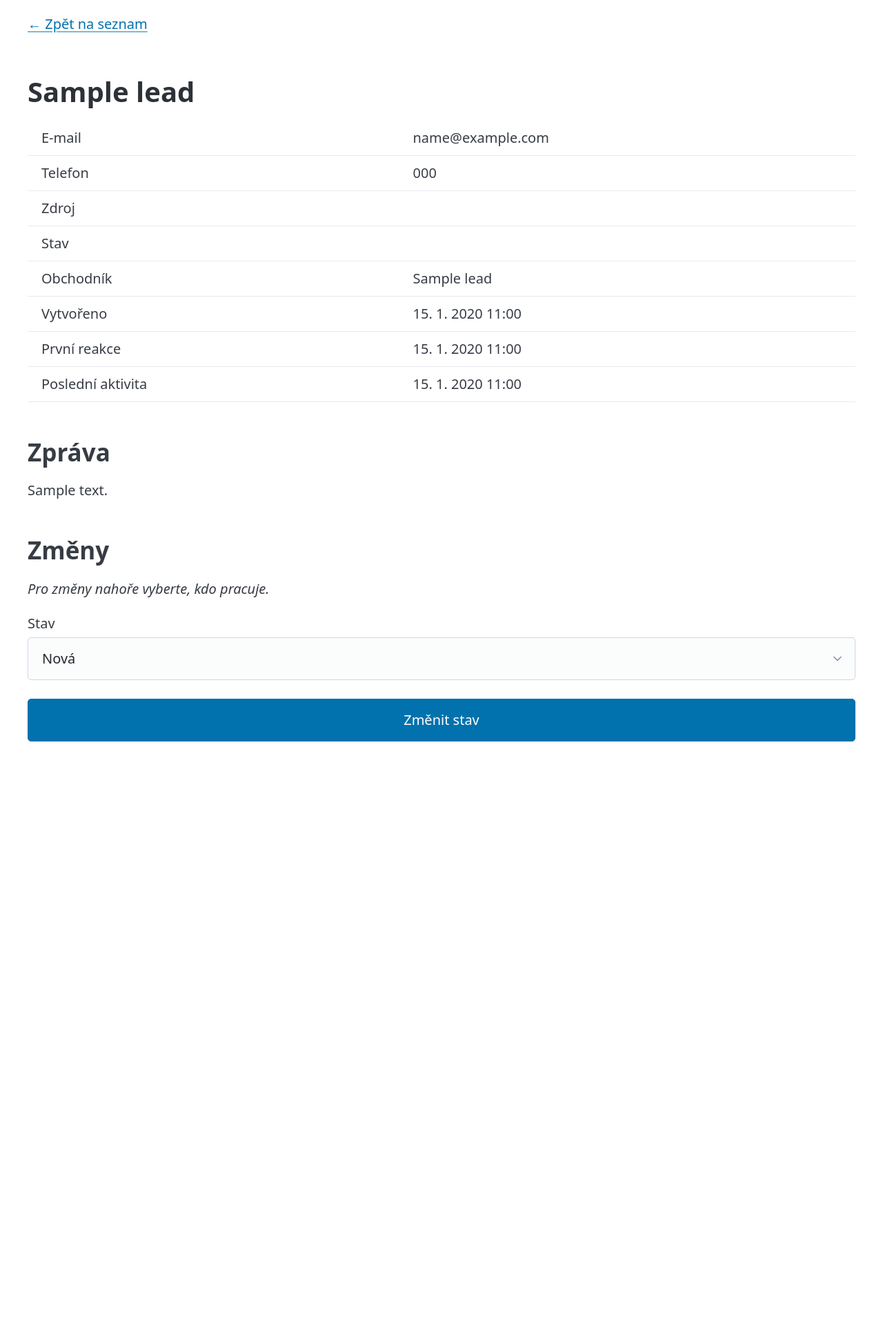
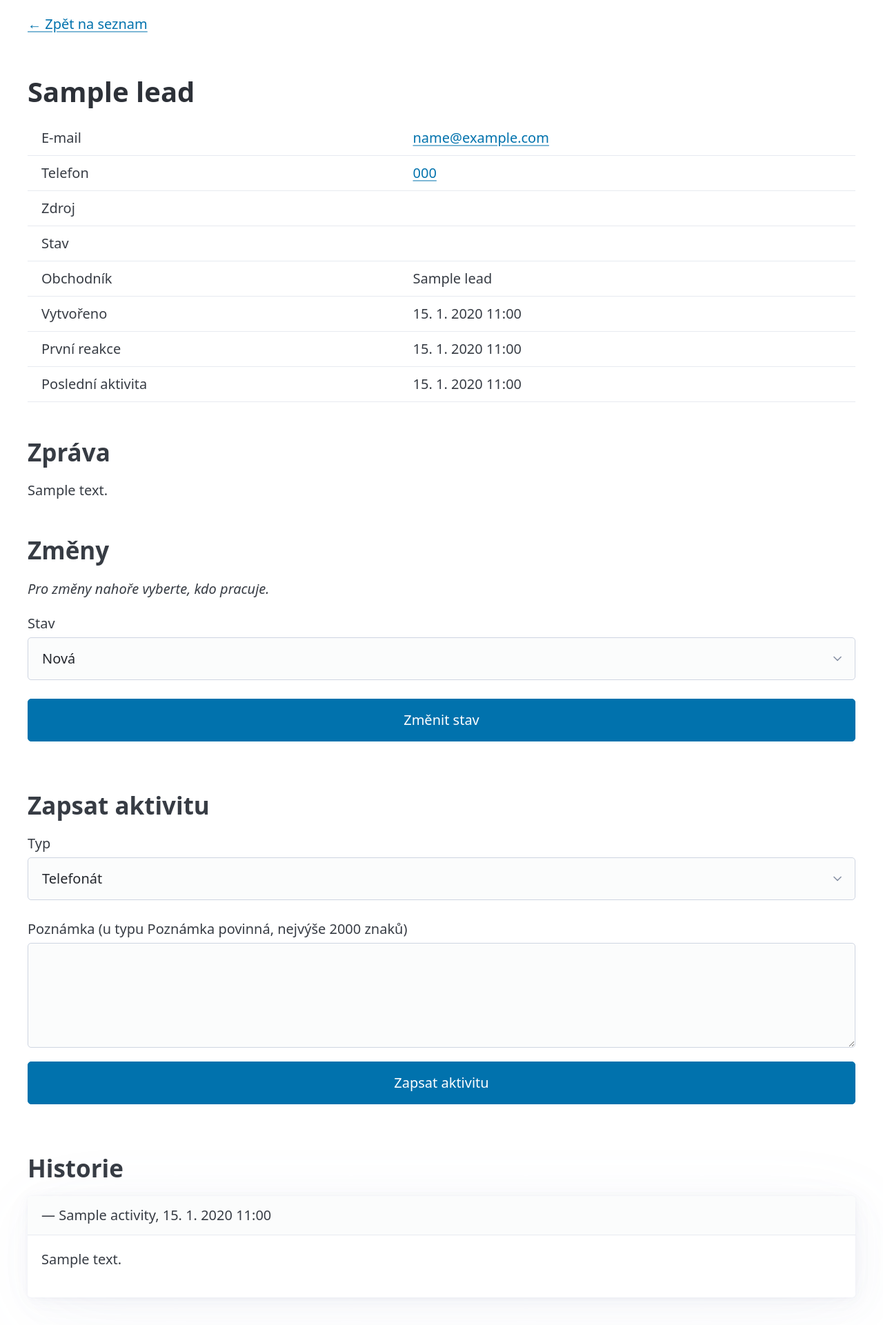
Before and after one commit to vaclavjakubik/Lorham-test, a Flask app: template templates/lead_detail.html in a window 1280 px wide. Shown: the part 122-2043 px from the top of the page at 69% size. Before the commit the page ends 1197 px from the top, so only its background shows below. Run offline with Flask 3, Linux system fonts and the light colour scheme; the template is opened without the code that fills it: most values are stand-ins (such as "Sample title", 1, 10 or a date in 2020); data that the repository does not hold is empty; some libraries are stand-ins or nearby versions.

Commit message:
Krok 8: detail poptávky, historie aktivit a zápis ruční aktivity
Co-Authored-By: Claude Sonnet 5.5 <noreply@anthropic.com>

```diff
--- a/app.py
+++ b/app.py
@@ -56,6 +56,8 @@ def inject_common_data():
         "statuses": config.STATUSES,
         "sources": config.SOURCES,
         "roles": config.ROLES,
+        "activity_types": config.ACTIVITY_TYPES,
+        "manual_activity_types": config.MANUAL_ACTIVITY_TYPES,
     }
 
 
@@ -166,7 +168,8 @@ def lead_detail(lead_id):
     lead = services.get_lead(lead_id)
     if lead is None:
         abort(404)
-    return render_template("lead_detail.html", lead=lead)
+    activities = services.list_activities(lead_id)
+    return render_template("lead_detail.html", lead=lead, activities=activities)
 
 
 def get_current_user_id():
@@ -218,6 +221,25 @@ def lead_status(lead_id):
     return redirect(url_for("lead_detail", lead_id=lead_id))
 
 
+@app.route("/leads/<int:lead_id>/activities", methods=["POST"])
+def lead_add_activity(lead_id):
+    # Typ aktivity (jen ruční), délku poznámky i autora kontroluje služba.
+    try:
+        services.add_activity(
+            lead_id,
+            request.form.get("type"),
+            request.form.get("note"),
+            get_current_user_id(),
+        )
+    except LookupError:
+        abort(404)
+    except ValueError as error:
+        flash(str(error), "error")
+    else:
+        flash("Aktivita byla zapsána.", "success")
+    return redirect(url_for("lead_detail", lead_id=lead_id))
+
+
 def is_valid_webhook_token(header_value):
     # Porovná token z hlavičky s tokenem z nastavení.
     # compare_digest trvá stejně dlouho, ať se liší první nebo poslední znak,
--- a/config.py
+++ b/config.py
@@ -47,3 +47,9 @@ ACTIVITY_TYPES = {
     "meeting": "Schůzka",
     "note": "Poznámka",
 }
+
+# Aktivity, které smí zapsat člověk ručně (ostatní vytváří systém sám)
+MANUAL_ACTIVITY_TYPES = ["call", "email", "meeting", "note"]
+
+# Nejdelší povolená poznámka k aktivitě (znaků)
+ACTIVITY_NOTE_MAX_LENGTH = 2000
--- a/services.py
+++ b/services.py
@@ -174,6 +174,78 @@ def assign_lead(lead_id, assignee_id, actor_id):
     return {"changed": True, "assignee_name": assignee["name"]}
 
 
+def require_active_user(cur, user_id):
+    # Ověří, že autor akce existuje a je aktivní, jinak vyhodí ValueError.
+    # Bez toho by neplatné id skončilo nesrozumitelnou chybou databáze při zápisu aktivity.
+    cur.execute(
+        "SELECT id FROM users WHERE id = %s AND is_active = TRUE",
+        (user_id,),
+    )
+    if cur.fetchone() is None:
+        raise ValueError("Vybraný uživatel neexistuje nebo není aktivní.")
+
+
+def list_activities(lead_id):
+    # Historie poptávky, nejnovější nahoře. author_name je None u akcí systému.
+    # LEFT JOIN na všechny uživatele (i neaktivní), aby u aktivity zůstalo jméno autora.
+    # id DESC navíc: aktivity z jedné transakce mají stejný čas.
+    return db.fetch_all(
+        """
+        SELECT a.id, a.type, a.note, a.created_at, u.name AS author_name
+        FROM activities a
+        LEFT JOIN users u ON u.id = a.user_id
+        WHERE a.lead_id = %s
+        ORDER BY a.created_at DESC, a.id DESC
+        """,
+        (lead_id,),
+    )
+
+
+def add_activity(lead_id, activity_type, note, actor_id):
+    # Ruční aktivita (telefonát, e-mail, schůzka, poznámka) k poptávce.
+    # Je to zároveň první reakce na poptávku, pokud žádná ještě nebyla.
+    # Stav poptávky NEMĚNÍ, ten mění obchodník sám přes change_status.
+    # Vyhodí: ValueError (neplatný vstup), LookupError (poptávka neexistuje).
+    if activity_type not in config.MANUAL_ACTIVITY_TYPES:
+        raise ValueError("Neplatný typ aktivity.")
+    if actor_id is None:
+        raise ValueError("Nejdřív vyberte, kdo pracuje.")
+
+    # Prohlížeč posílá konec řádku z textarea jako \r\n (2 znaky), ale HTML maxlength
+    # ho počítá jako 1. Sjednotíme na \n, ať server počítá stejně jako formulář.
+    if note is not None:
+        note = note.replace("\r\n", "\n")
+    note = clean_text(note)
+
+    if activity_type == "note" and note is None:
+        raise ValueError("U poznámky vyplňte text.")
+    if note is not None and len(note) > config.ACTIVITY_NOTE_MAX_LENGTH:
+        raise ValueError(
+            "Poznámka může mít nejvýše " + str(config.ACTIVITY_NOTE_MAX_LENGTH) + " znaků."
+        )
+
+    with db.transaction() as cur:
+        require_active_user(cur, actor_id)
+
+        # Jediný UPDATE: sám zamkne řádek poptávky a COALESCE nechá dřívější
+        # first_response_at být (nastaví ho jen poprvé). RETURNING id nám prozradí,
+        # jestli poptávka vůbec existuje.
+        cur.execute(
+            """
+            UPDATE leads
+            SET last_activity_at = now(),
+                first_response_at = COALESCE(first_response_at, now())
+            WHERE id = %s
+            RETURNING id
+            """,
+            (lead_id,),
+        )
+        if cur.fetchone() is None:
+            raise LookupError("Poptávka neexistuje.")
+
+        insert_activity(cur, lead_id, actor_id, activity_type, note)
+
+
 def change_status(lead_id, new_status, actor_id):
     # Změna stavu poptávky. Smí ji udělat kdokoli vybraný v přepínači (actor_id).
     # Vyhodí: ValueError (neplatný vstup), LookupError (poptávka neexistuje).
@@ -184,12 +256,7 @@ def change_status(lead_id, new_status, actor_id):
         raise ValueError("Nejdřív vyberte, kdo pracuje.")
 
     with db.transaction() as cur:
-        cur.execute(
-            "SELECT id FROM users WHERE id = %s AND is_active = TRUE",
-            (actor_id,),
-        )
-        if cur.fetchone() is None:
-            raise ValueError("Vybraný uživatel neexistuje nebo není aktivní.")
+        require_active_user(cur, actor_id)
 
         # FOR UPDATE zamkne řádek poptávky do konce transakce. Když stejnou poptávku
         # mění dva lidé naráz, druhý počká a přečte už nový stav, takže historie
--- /dev/null
+++ b/static/style.css
@@ -0,0 +1,7 @@
+/* Vlastní doplňky k Pico.css. Barvy SLA přibydou v kroku 9. */
+
+/* Víceřádkový text (zpráva poptávky, poznámky): zachová konce řádků a zalamuje dlouhé řádky.
+   Je to jen CSS, text se do stránky vkládá escapovaně (bez |safe). */
+.multiline {
+  white-space: pre-line;
+}
--- a/templates/base.html
+++ b/templates/base.html
@@ -5,6 +5,7 @@
   <meta name="viewport" content="width=device-width, initial-scale=1">
   <title>Lorham</title>
   <link rel="stylesheet" href="https://cdn.jsdelivr.net/npm/@picocss/pico@2/css/pico.min.css">
+  <link rel="stylesheet" href="{{ url_for('static', filename='style.css') }}">
 </head>
 <body>
   <nav class="container">
--- a/templates/lead_detail.html
+++ b/templates/lead_detail.html
@@ -4,10 +4,17 @@
   <p><a href="{{ url_for('index') }}">← Zpět na seznam</a></p>
   <h1>{{ lead.name }}</h1>
 
+  {# E-mail a telefon jsou odkazy. Předponu mailto: / tel: píšeme my, od uživatele je jen zbytek. #}
   <table>
     <tbody>
-      <tr><th>E-mail</th><td>{{ lead.email or "—" }}</td></tr>
-      <tr><th>Telefon</th><td>{{ lead.phone or "—" }}</td></tr>
+      <tr>
+        <th>E-mail</th>
+        <td>{% if lead.email %}<a href="mailto:{{ lead.email }}">{{ lead.email }}</a>{% else %}—{% endif %}</td>
+      </tr>
+      <tr>
+        <th>Telefon</th>
+        <td>{% if lead.phone %}<a href="tel:{{ lead.phone | replace(' ', '') }}">{{ lead.phone }}</a>{% else %}—{% endif %}</td>
+      </tr>
       <tr><th>Zdroj</th><td>{{ sources[lead.source] }}</td></tr>
       <tr><th>Stav</th><td>{{ statuses[lead.status] }}</td></tr>
       <tr><th>Obchodník</th><td>{{ lead.assigned_name or "Nepřiřazeno" }}</td></tr>
@@ -18,7 +25,7 @@
   </table>
 
   <h2>Zpráva</h2>
-  <p style="white-space: pre-wrap;">{{ lead.message or "—" }}</p>
+  <p class="multiline">{{ lead.message or "—" }}</p>
 
   <h2>Změny</h2>
   {% if not current_user %}
@@ -53,5 +60,36 @@
     </form>
   {% endif %}
 
-  {# Historie aktivit a zápis ruční aktivity přibude v kroku 8. #}
+  <h2>Zapsat aktivitu</h2>
+  {# Povinnost poznámky záleží na typu (u "Poznámka" je povinná), proto ji hlídá server. #}
+  <form method="post" action="{{ url_for('lead_add_activity', lead_id=lead.id) }}">
+    <label>Typ
+      <select name="type">
+        {% for key in manual_activity_types %}
+          <option value="{{ key }}">{{ activity_types[key] }}</option>
+        {% endfor %}
+      </select>
+    </label>
+    <label>Poznámka (u typu Poznámka povinná, nejvýše 2000 znaků)
+      <textarea name="note" rows="4" maxlength="2000"></textarea>
+    </label>
+    <button type="submit">Zapsat aktivitu</button>
+  </form>
+
+  <h2>Historie</h2>
+  {% for activity in activities %}
+    <article>
+      <header>
+        <strong>{{ activity_types[activity.type] }}</strong>
+        — {{ activity.author_name or "Systém" }}, {{ activity.created_at | local_time }}
+      </header>
+      {% if activity.note %}
+        <p class="multiline">{{ activity.note }}</p>
+      {% else %}
+        <p>—</p>
+      {% endif %}
+    </article>
+  {% else %}
+    <p>Zatím žádné aktivity.</p>
+  {% endfor %}
 {% endblock %}
```
